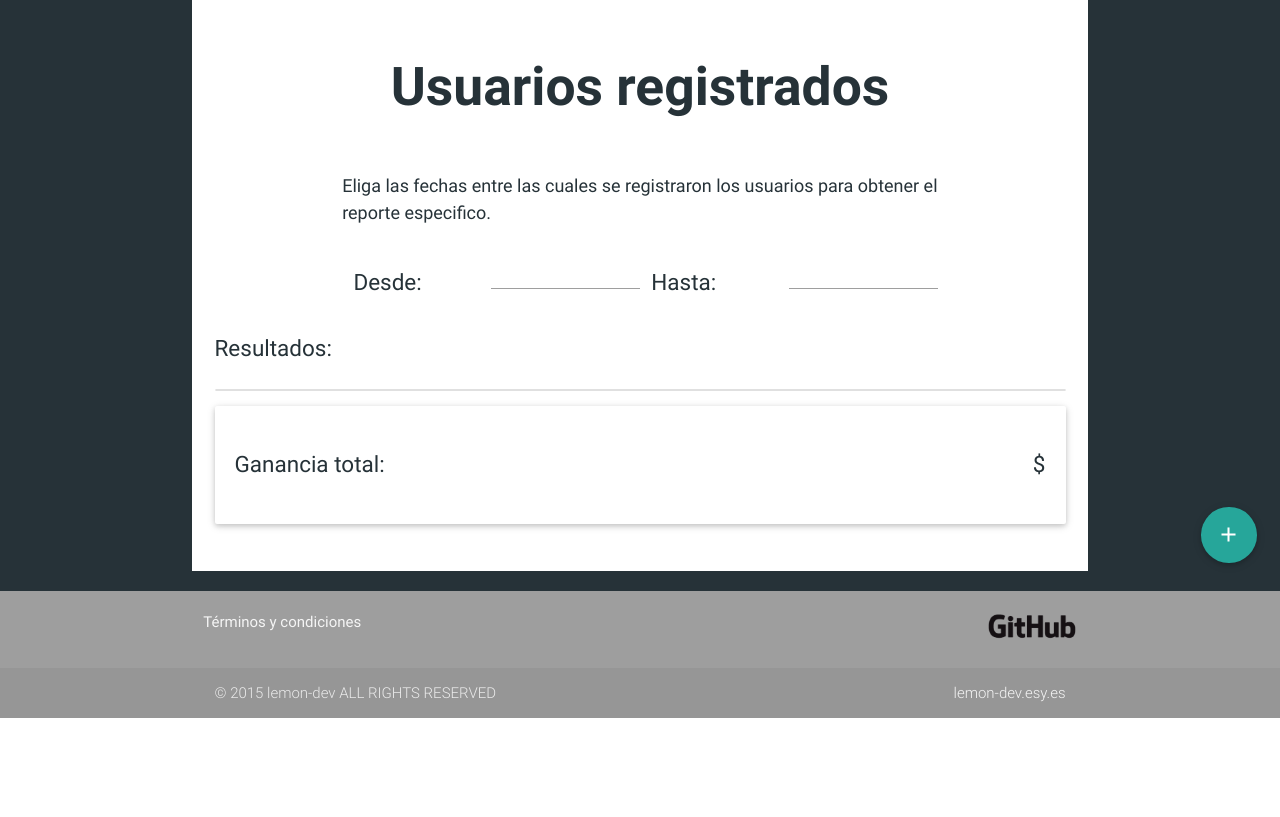
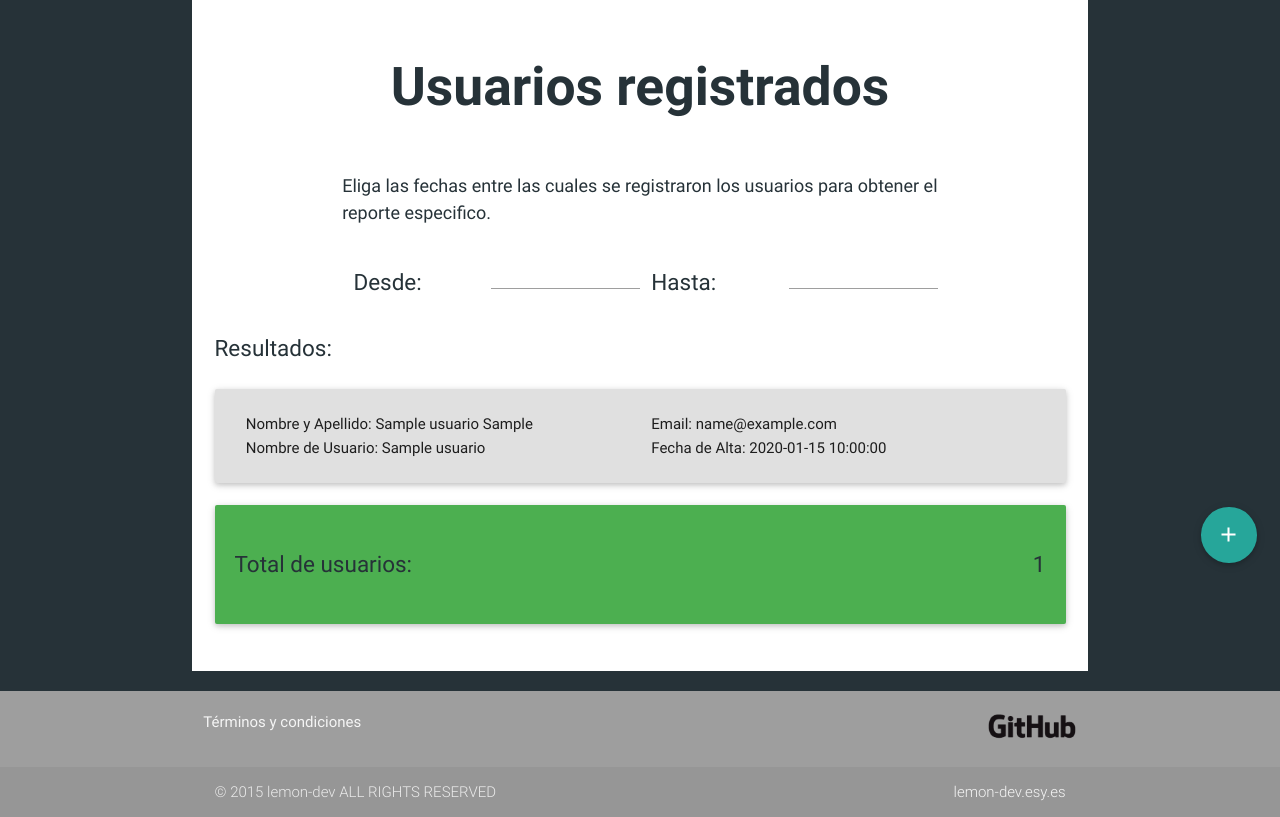
Before and after one commit to lemon-dev/bestnid, a PHP site: page /reporteUsuarios.php in a window 1280 px wide. Shown: the part 193-1010 px from the top of the page. Before the commit the page ends 911 px from the top, so only its background shows below. Run offline with PHP 8.4, Linux system fonts and the light colour scheme; tables that the repository leaves empty or names only in its code hold one stand-in row (values such as "Sample post").

Commit message:
Primer paso reporte usuarios

```diff
--- a/proyecto/db/functions.php
+++ b/proyecto/db/functions.php
@@ -1,5 +1,16 @@
 <?php
-
+/********************************
+USUARIOS
+********************************/
+function usuarios() {
+	include('connect.php');
+	$query = "	SELECT 	*
+				FROM	usuario S
+				WHERE S.id_rol='1'
+				ORDER BY fecha_alta DESC
+				";
+	return $db->query($query);
+}
 /********************************
 SUBASTAS
 ********************************/
--- a/proyecto/include/header.php
+++ b/proyecto/include/header.php
@@ -60,6 +60,7 @@
 				<!--seccion para mobiles-->
 				</ul>
 				<ul class="side-nav" id="mobile-demo">
+				<li><a href="/index.php">Ir a la Página de Inicio</a></li>
 				<?php
 				if($_SESSION): ?>
 
--- a/proyecto/include/ver_subastas_exitosas.php
+++ b/proyecto/include/ver_subastas_exitosas.php
@@ -22,5 +22,5 @@ if($subastas->num_rows > 0): while($subasta = $subastas->fetch_object()):
 	</li>
 
 <?php endwhile; else: ?>
-
+	<h5>No hay resultados.</h5>
 <?php endif; ?>
--- /dev/null
+++ b/proyecto/include/ver_usuarios.php
@@ -0,0 +1,26 @@
+<?php
+
+$usuarios = usuarios();
+$total = 0;
+
+if($usuarios->num_rows > 0): while($usuario = $usuarios->fetch_object()):
+	$total += 1;
+?>
+	<li class="grey lighten-2 z-depth-1 card-panel ">
+		<div class="row">
+
+			<div class="col s12 m12 l6">
+				<h6>Nombre y Apellido: <?php echo $usuario->nombre, " " ,$usuario->apellido ?></h6>
+				<h6>Nombre de Usuario: <?php echo $usuario->nombre_usuario ?></h6>
+			</div>
+			<div class="col s12 m12 l6 ">
+				<h6>Email: <?php echo $usuario->email ?></h6>
+				<h6>Fecha de Alta: <?php echo $usuario->fecha_alta ?></h6>
+			</div>
+
+		</div>
+	</li>
+
+<?php endwhile; else: ?>
+	<h5>No hay resultados.</h5>
+<?php endif; ?>
--- a/proyecto/reporteUsuarios.php
+++ b/proyecto/reporteUsuarios.php
@@ -24,14 +24,15 @@ include('db/functions.php');
 	</div>
 
 	<p>Resultados:</p>
-	<ul class="collection">
+	<ul >
 		<!-- Acá se incluye el script que lista los usuarios el cual devuelve un $total-->
+		<?php include('include/ver_usuarios.php') ?>
 	</ul>
 
-	<div class="card-panel <?php //echo ($total > 0 ? 'green' : 'yellow') ?> z-depth-1 resumen">
+	<div class="card-panel <?php echo ($total > 0 ? 'green' : 'red') ?> z-depth-1 resumen">
 		<div class="row">
-			<p class="left">Ganancia total:</p>
-			<p class="right">$<?php //echo $total ?></p>
+			<p class="left">Total de usuarios:</p>
+			<p class="right"><?php echo $total ?></p>
 		</div>
 	</div>
 </div>
```
